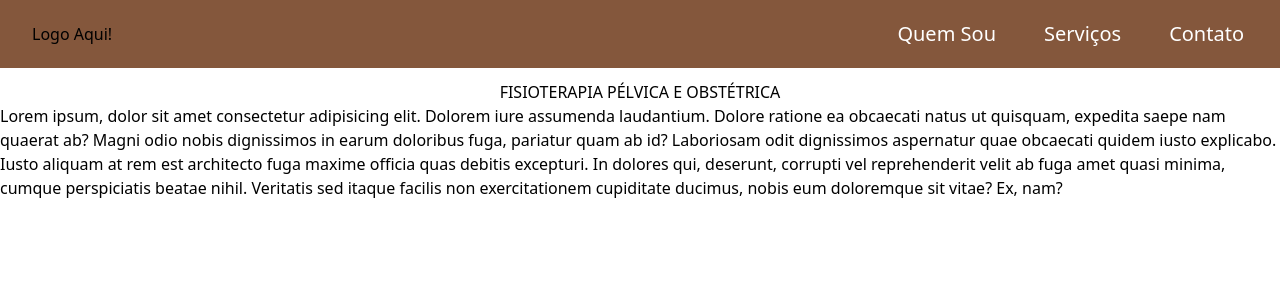
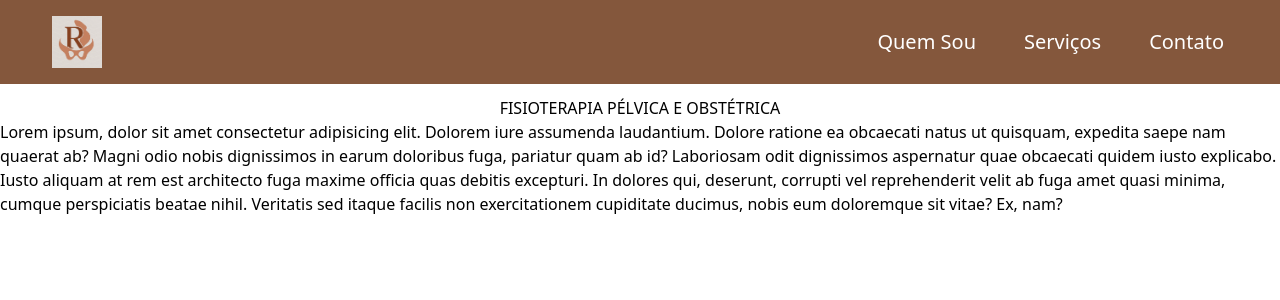
Before and after one commit to andrd-jhon/Site-Raissa-Andrade-Fisio, a Next.js app in the folder raissa-andrade-fisio/: page / in a window 1280 px wide. Shown: the top 300 px of the page. Built offline with nearby package versions, Linux system fonts and the light colour scheme.

Commit message:
Logo provisório adicionado a navBar.

```diff
--- a/raissa-andrade-fisio/src/widgets/BarraSuperior.tsx
+++ b/raissa-andrade-fisio/src/widgets/BarraSuperior.tsx
@@ -1,6 +1,8 @@
 'use client'
 
 import React from "react";
+import Image from "next/image"
+import logo from "../assets/LogoProvisorio.png"
 
 export default function BarraSuperior() {
 
@@ -23,7 +25,7 @@ export default function BarraSuperior() {
 
     const navList = (
         <ul className=
-        {`flex gap-10 transition-all duration-300
+        {`flex gap-10 transition-all duration-300 mr-5
             ${isWindowMobile
                 ? `flex-col items-center justify-center absolute top-0 left-0 w-full h-full gap-20
                 bg-[#84573C]
@@ -58,11 +60,17 @@ export default function BarraSuperior() {
         <div className="max-h-[768px] overflow-scroll mb-3">
             <nav className="bg-[#84573C] top-0 z-10 h-max max-w-full rounded-none px-4 py-2 lg:px-8 lg:py-4">
                 <div className="flex items-center justify-between text-blue-gray-900">
-                    <a href="">Logo Aqui!</a>
+                    <Image
+                        src={logo}
+                        alt=""
+                        width={50}
+                        height={50}
+                        className="ml-5"
+                    />
                     <div className="flex items-center gap-4">
                         <div>{navList}</div>
 
-                        <button className={isWindowMobile ? 'z-1' : 'hidden'} onClick={() => {
+                        <button className={isWindowMobile ? 'z-1 cursor-pointer mr-5' : 'hidden'} onClick={() => {
                             setOpenNav(!openNav)
                         }}>
                             {openNav ? (
```
Also changed, not shown: raissa-andrade-fisio/src/assets/LogoProvisorio.png (added).
